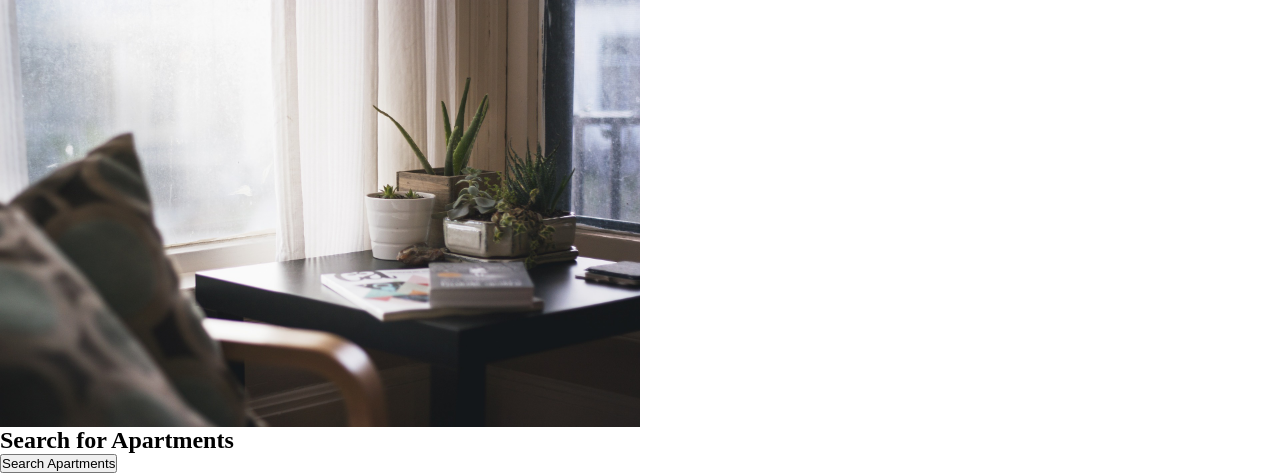
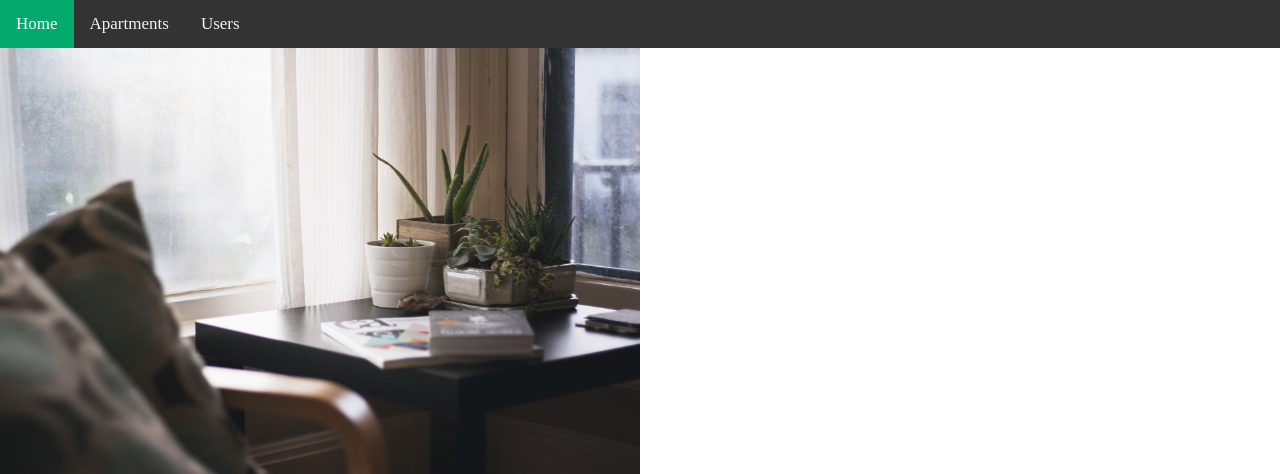
Before and after one commit to zsb258/AppStore, a Django app: template app/templates/app/index.html in a window 1280 px wide. Shown: the top 474 px of the page. Run offline with Django 3.2, Linux system fonts and the light colour scheme; the template is opened without the code that fills it, so the values that code supplies are empty.

Commit message:
Add navigation bar to some pages

```diff
--- a/app/static/app/style.css
+++ b/app/static/app/style.css
@@ -11,3 +11,32 @@
   background-size: cover;
   position: relative
 }
+
+
+/* Add a black background color to the top navigation */
+.topnav {
+  background-color: #333;
+  overflow: hidden;
+}
+
+/* Style the links inside the navigation bar */
+.topnav a {
+  float: left;
+  color: #f2f2f2;
+  text-align: center;
+  padding: 14px 16px;
+  text-decoration: none;
+  font-size: 17px;
+}
+
+/* Change the color of links on hover */
+.topnav a:hover {
+  background-color: #ddd;
+  color: black;
+}
+
+/* Add a color to the active/current link */
+.topnav a.active {
+  background-color: #04AA6D;
+  color: white;
+}
--- a/app/templates/app/apartment.html
+++ b/app/templates/app/apartment.html
@@ -3,6 +3,12 @@
     <title>Apartment Details</title>
 </head>
 <body>
+    <div class="topnav">
+        <a href="index">Home</a>
+        <a class="active" href="search">Apartments</a>
+        <a href="users">Users</a>
+    </div>
+
     <h2>Details for Apartment {{ apt.0 }}</h2>
     <a href="/search">Back to list of apartments</a>
     <br/><br/>
--- a/app/templates/app/index.html
+++ b/app/templates/app/index.html
@@ -6,6 +6,12 @@
 </head>
 
 <body>
+    <div class="topnav">
+        <a class="active" href="index">Home</a>
+        <a href="search">Apartments</a>
+        <a href="users">Users</a>
+    </div>
+
     <img src="{% static 'app/images/home1.jpg' %}" width="50%"   alt="home image"/><br/>
     <h2>Search for Apartments</h2>
     <a href="search">
--- a/app/templates/app/users.html
+++ b/app/templates/app/users.html
@@ -4,6 +4,12 @@
     <title>All Users</title>
 </head>
 <body>
+    <div class="topnav">
+        <a href="index">Home</a>
+        <a href="search">Apartments</a>
+        <a class="active" href="users">Users</a>
+    </div>
+
     <h2>List of Users</h2>
     <a href="/">Back to home</a>
     <br/><br/>
```
